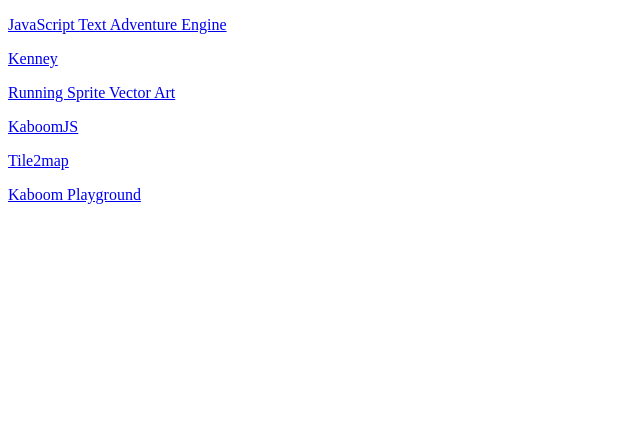
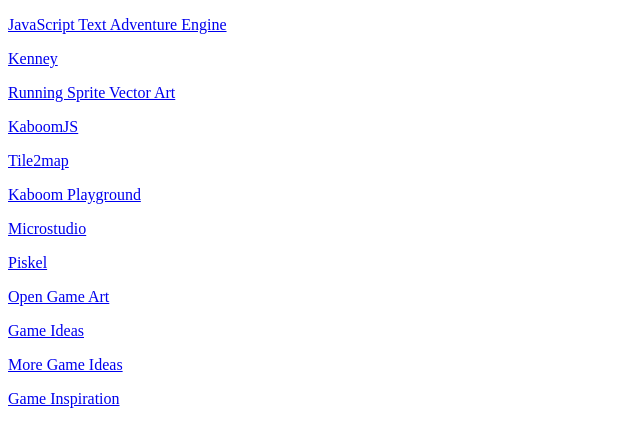
Before and after one commit to sfranz2422/Links-and-Tools, a plain HTML site: page index.html in a window 1280 px wide. Shown: the whole page, without its empty margins (0-640 px from the left). Drawn offline with Linux system fonts and the light colour scheme.

Commit message:
markdown

```diff
--- a/index.html
+++ b/index.html
@@ -21,7 +21,16 @@
 
 
   <p><a href="https://kaboomjs.com/play?demo=ai">Kaboom Playground</a></p>
+    <p><a href="https://microstudio.dev/projects/">Microstudio</a></p>
+    <p><a href="https://www.piskelapp.com/p/create/sprite ">Piskel</a></p>
 
+    <p><a href="  https://opengameart.org/">Open Game Art</a></p>
+
+      <p><a href="https://inventwithpython.com/blog/2012/02/20/i-need-practice-programming-49-ideas-for-game-clones-to-code/">Game Ideas</a></p>
+
+    <p><a href="  https://simplegametutorials.github.io/pygamezero/">More Game Ideas</a></p>
+
+  <p><a href=" https://sites.google.com/ed.act.edu.au/games-programming/inspiration?authuser=0">Game Inspiration</a></p>
 
 
 
```
